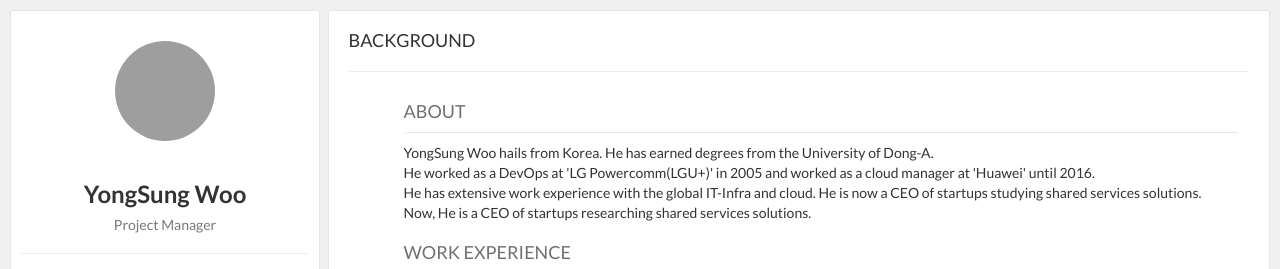
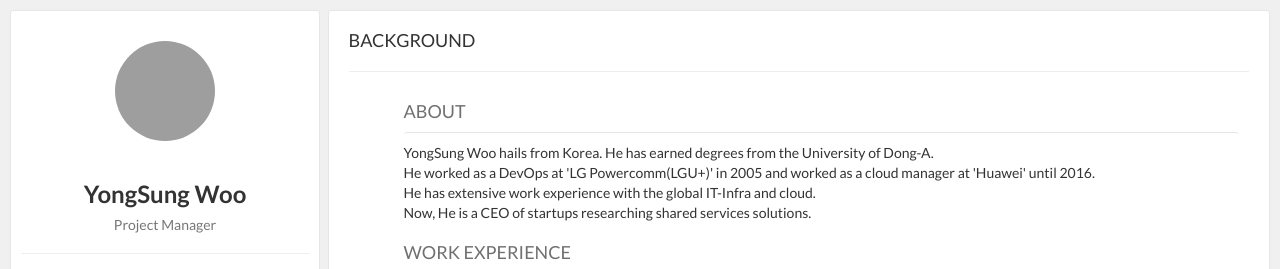
Before and after one commit to wpulnbada/wpulnbada.github.io, a plain HTML site: page index.html in a window 1280 px wide. Shown: the top 269 px of the page. Drawn offline with nearby package versions, Linux system fonts and the light colour scheme; grey boxes are pictures that could not be loaded; some icons are missing.

Commit message:
3rd Edit#2

```diff
--- a/index.html
+++ b/index.html
@@ -1261,7 +1261,6 @@
                                 </div>
                                 <div class="content mop-wrapper" itemprop="description"
                                 ><p>He has extensive work experience with the global IT-Infra and cloud.
-                                    He is now a CEO of startups studying shared services solutions.
                                 </p>
                                 </div>
                                 <div class="content mop-wrapper" itemprop="description"
```
